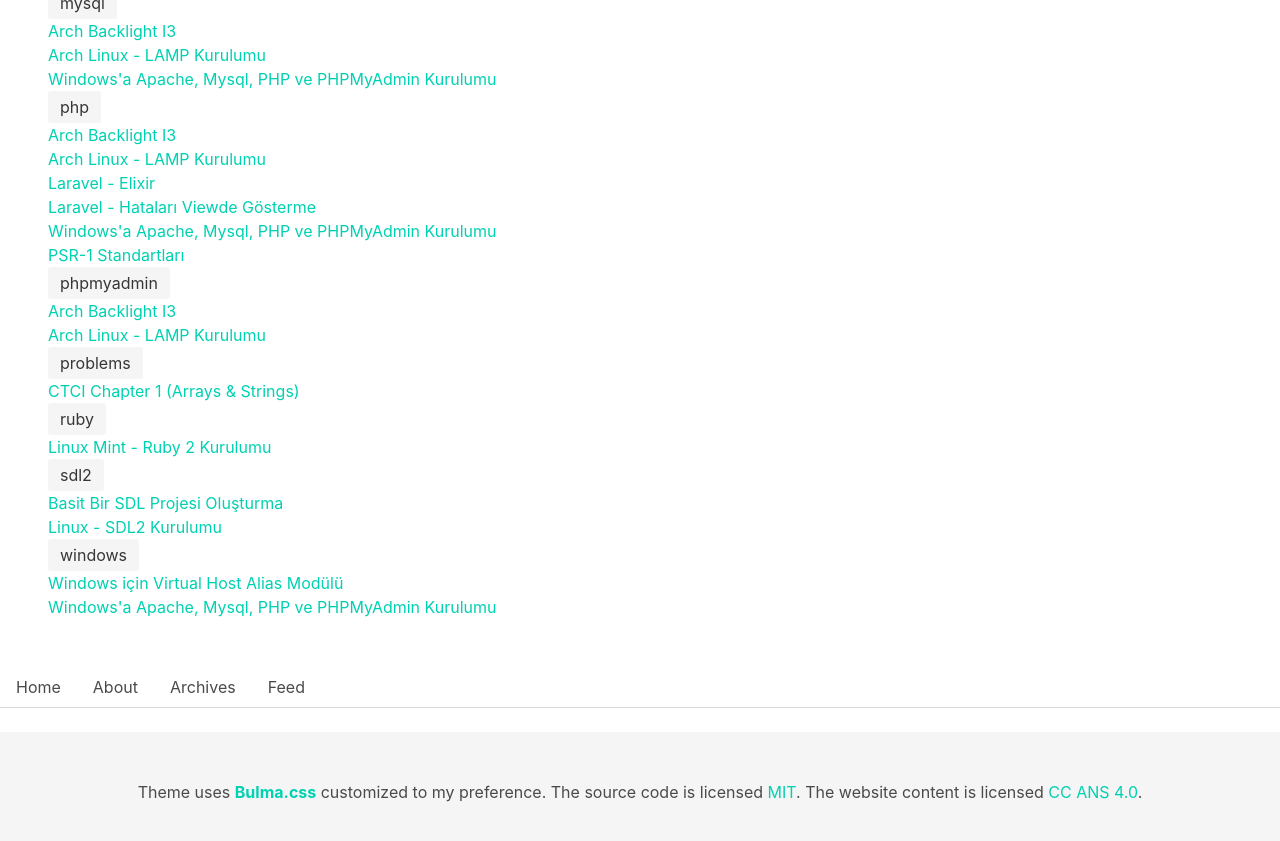
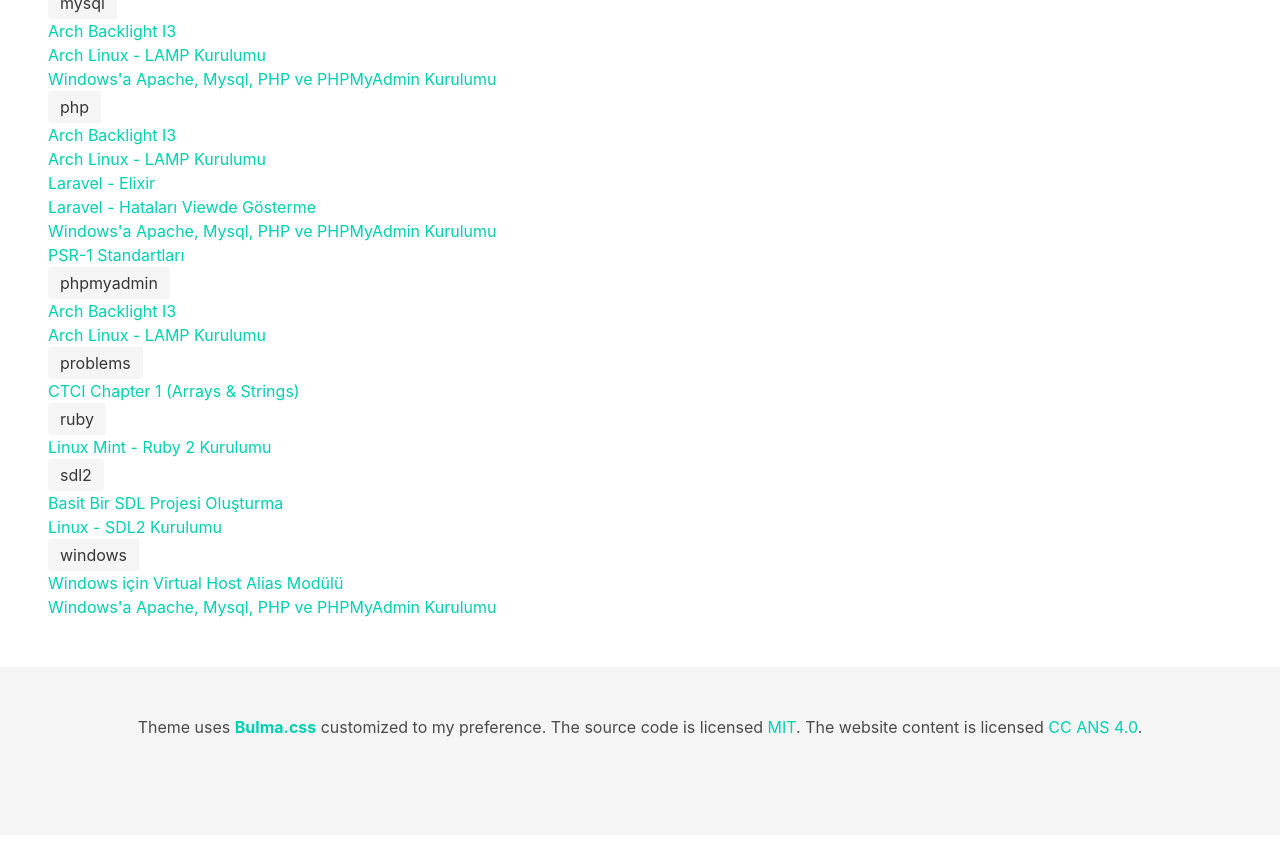
Before and after one commit to saravanaram/saravanaram.github.io, a Jekyll site: the page built from archives.html, in a window 1280 px wide and 900 px high, scrolled down 1721 px. Shown: the top 841 px of the window. Built offline with Jekyll 4.4.1, drawn with Linux system fonts in a browser that asks for light colours.

Commit message:
Update archives.html

```diff
--- a/archives.html
+++ b/archives.html
@@ -56,7 +56,7 @@ permalink: archives.html
 <ul>
     {% for post in site.tags[this_tag] %}
     {% if post.title != null %}
-      <li>
+      <li class="is-info">
         {% if post.link %}
         <a href="{{ post.link }}">
         {% else %}
@@ -75,11 +75,3 @@ permalink: archives.html
     </div>
         </aside>
 </section>
-<div class="tabs">
-  <ul>
-    <li><a href="/">Home</a></li><br>
-    <li><a href="/about.html">About</a></li><br>
-    <li><a href="/archives.html">Archives</a></li><br>
-    <li><a href="/feed.xml">Feed</a></li><br>
-  </ul>
-</div>
```
